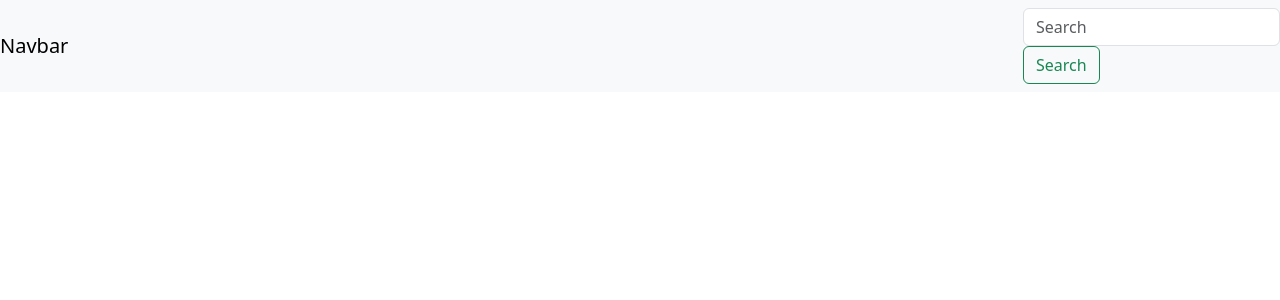
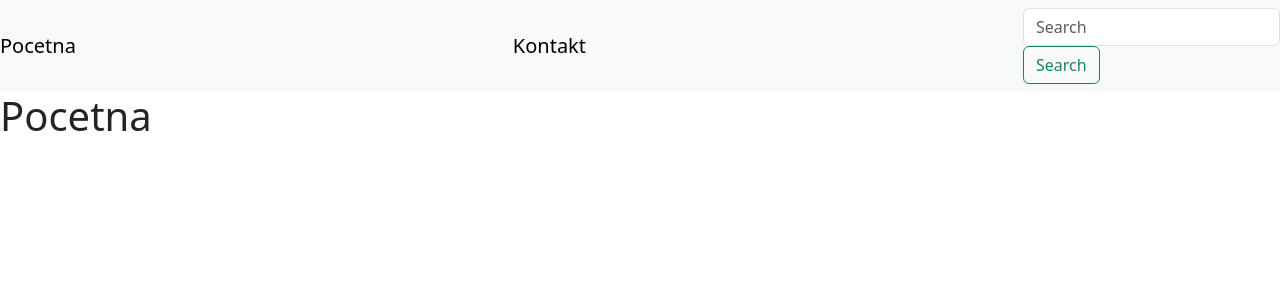
Before and after one commit to MinjaVizi/Umetnicka-dela, a React (Create React App) app: page / in a window 1280 px wide. Shown: the top 300 px of the page. Built offline with nearby package versions, Linux system fonts and the light colour scheme.

Commit message:
dodate osnovne 2 stranice: pocetna i kontakt

```diff
--- a/package.json
+++ b/package.json
@@ -10,6 +10,7 @@
     "react": "^18.2.0",
     "react-bootstrap": "^2.8.0",
     "react-dom": "^18.2.0",
+    "react-router-dom": "^6.14.2",
     "react-scripts": "5.0.1",
     "web-vitals": "^2.1.4"
   },
--- a/src/App.js
+++ b/src/App.js
@@ -2,14 +2,32 @@ import logo from './logo.svg';
 import './App.css';
 import 'bootstrap/dist/css/bootstrap.min.css';
 import Navbar from './komponente/Navbar';
+import Pocetna from './komponente/pocetna'
+import Kontakt from './komponente/kontakt';
+import { BrowserRouter, Routes, Route, Link } from 'react-router-dom';
 
 function App() {
   return (
     <div>
 
 
+        <BrowserRouter>
+        <Navbar></Navbar>
 
-        <Navbar></Navbar>
+        <Routes>
+          <Route path='/' element={<Pocetna></Pocetna>}> </Route>
+          <Route path='/kontakt' element= {<Kontakt></Kontakt>}> </Route>
+
+
+
+
+
+        </Routes>
+
+
+
+
+        </BrowserRouter>
     </div>
   );
 }
--- a/src/komponente/Navbar.jsx
+++ b/src/komponente/Navbar.jsx
@@ -1,10 +1,14 @@
 import React from 'react'
+import { BrowserRouter, Routes, Route, Link } from 'react-router-dom';
+
 
 const Navbar = () => {
   return (
     <div>
         <nav className="navbar navbar-light bg-light justify-content-between">
-  <a className="navbar-brand">Navbar</a>
+  <Link to= '/'className="navbar-brand">Pocetna</Link>
+  <Link to= '/Kontakt'className="navbar-brand">Kontakt</Link>
+
   <form className="form-inline">
     <input className="form-control mr-sm-2" type="search" placeholder="Search" aria-label="Search"/>
     <button className="btn btn-outline-success my-2 my-sm-0" type="submit">Search</button>
--- /dev/null
+++ b/src/komponente/kontakt.jsx
@@ -0,0 +1,12 @@
+import React from 'react'
+
+
+const Kontakt = () => {
+  return (
+    <div className='Kontakt'>
+      <h1>Kontakt stranica</h1>
+    </div>
+  )
+}
+
+export default Kontakt;
--- /dev/null
+++ b/src/komponente/pocetna.jsx
@@ -0,0 +1,17 @@
+import React from 'react'
+
+const pocetna = () => {
+  return (
+    <div className='Pocetna'>
+        <h1>Pocetna</h1>
+
+
+    </div>
+
+
+
+
+  )
+}
+
+export default pocetna
```
Also changed, not shown: 1 other file (tests, documents, lock files or other folders).
